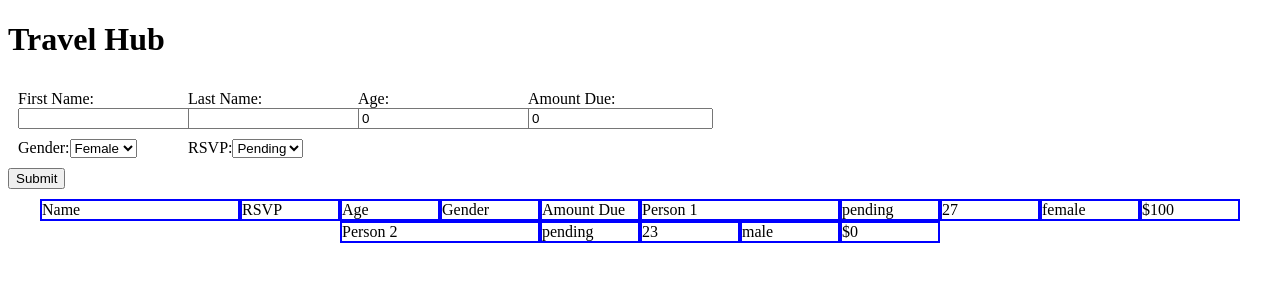
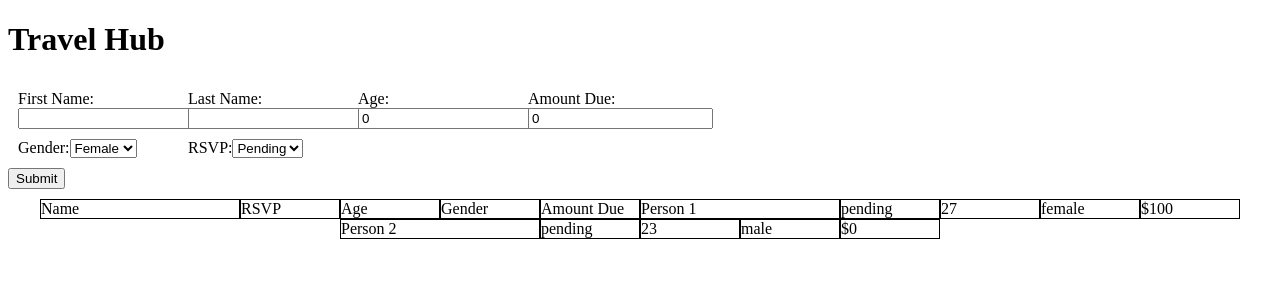
Before and after one commit to grace5829/TravelHub-test, a Next.js app: page / in a window 1280 px wide. Shown: the top 300 px of the page. Built offline with nearby package versions, Linux system fonts and the light colour scheme.

Commit message:
moving table to new file

```diff
--- a/app/form.tsx
+++ b/app/form.tsx
@@ -2,19 +2,7 @@ import { ChangeEvent, FormEvent, useContext, useState } from "react";
 import { Guest, GuestsContext } from "./page";
 import styled from "styled-components";
 
-const TableWrapper = styled.span`
-  margin: 10px;
-  display: flex;
-  justify-content: center;
-  flex-wrap: wrap;
-`;
-const EachGuest = styled.div`
-  display: grid;
-  grid-template-columns: 200px 100px 100px 100px 100px;
-`;
-const EachGuestInfo = styled.span`
-  border: 2px solid blue;
-`;
+
 const FormWrapper = styled.span`
   display: grid;
   grid-template-columns: 170px 170px 170px 170px;
@@ -110,27 +98,7 @@ export default function Form() {
         </FormWrapper>
         <input type="submit" />
       </form>
-      <TableWrapper>
-        <EachGuest>
-          <EachGuestInfo>Name</EachGuestInfo>
-          <EachGuestInfo>RSVP</EachGuestInfo>
-          <EachGuestInfo>Age</EachGuestInfo>
-          <EachGuestInfo>Gender</EachGuestInfo>
-          <EachGuestInfo>Amount Due</EachGuestInfo>
-        </EachGuest>
 
-        {guests?.map((guest) => (
-          <EachGuest key={guest.lastName + guest.firstName}>
-            <EachGuestInfo>
-              {guest.firstName} {guest.lastName}
-            </EachGuestInfo>
-            <EachGuestInfo>{guest.RSVP}</EachGuestInfo>
-            <EachGuestInfo>{guest.age} </EachGuestInfo>
-            <EachGuestInfo>{guest.gender}</EachGuestInfo>
-            <EachGuestInfo>${guest.amountDue}</EachGuestInfo>
-          </EachGuest>
-        ))}
-      </TableWrapper>
     </div>
   );
 }
--- a/app/page.tsx
+++ b/app/page.tsx
@@ -3,6 +3,7 @@ import { useState } from "react";
 import { createContext } from "react";
 import Form from "./form";
 import Logo from "./logo";
+import Table from "./table";
 
 export type Guest = {
   firstName: string;
@@ -49,6 +50,7 @@ export default function Home() {
     <GuestsContext.Provider value={contextValue}>
       <Logo/>
       <Form/>
+      <Table/>
     </GuestsContext.Provider>
   );
 }
--- /dev/null
+++ b/app/table.tsx
@@ -0,0 +1,44 @@
+import { Guest, GuestsContext } from "./page";
+import styled from "styled-components";
+import { useContext } from "react";
+
+const TableWrapper = styled.span`
+margin: 10px;
+display: flex;
+justify-content: center;
+flex-wrap: wrap;
+`;
+const EachGuest = styled.div`
+display: grid;
+grid-template-columns: 200px 100px 100px 100px 100px;
+`;
+const EachGuestInfo = styled.span`
+border: 1.5px solid black;
+`;
+export default function Table() {
+    const { guests } = useContext(GuestsContext);
+
+    return (
+        <TableWrapper>
+        <EachGuest>
+          <EachGuestInfo>Name</EachGuestInfo>
+          <EachGuestInfo>RSVP</EachGuestInfo>
+          <EachGuestInfo>Age</EachGuestInfo>
+          <EachGuestInfo>Gender</EachGuestInfo>
+          <EachGuestInfo>Amount Due</EachGuestInfo>
+        </EachGuest>
+
+        {guests?.map((guest) => (
+          <EachGuest key={guest.lastName + guest.firstName}>
+            <EachGuestInfo>
+              {guest.firstName} {guest.lastName}
+            </EachGuestInfo>
+            <EachGuestInfo>{guest.RSVP}</EachGuestInfo>
+            <EachGuestInfo>{guest.age} </EachGuestInfo>
+            <EachGuestInfo>{guest.gender}</EachGuestInfo>
+            <EachGuestInfo>${guest.amountDue}</EachGuestInfo>
+          </EachGuest>
+        ))}
+      </TableWrapper>
+    );
+  }
```
